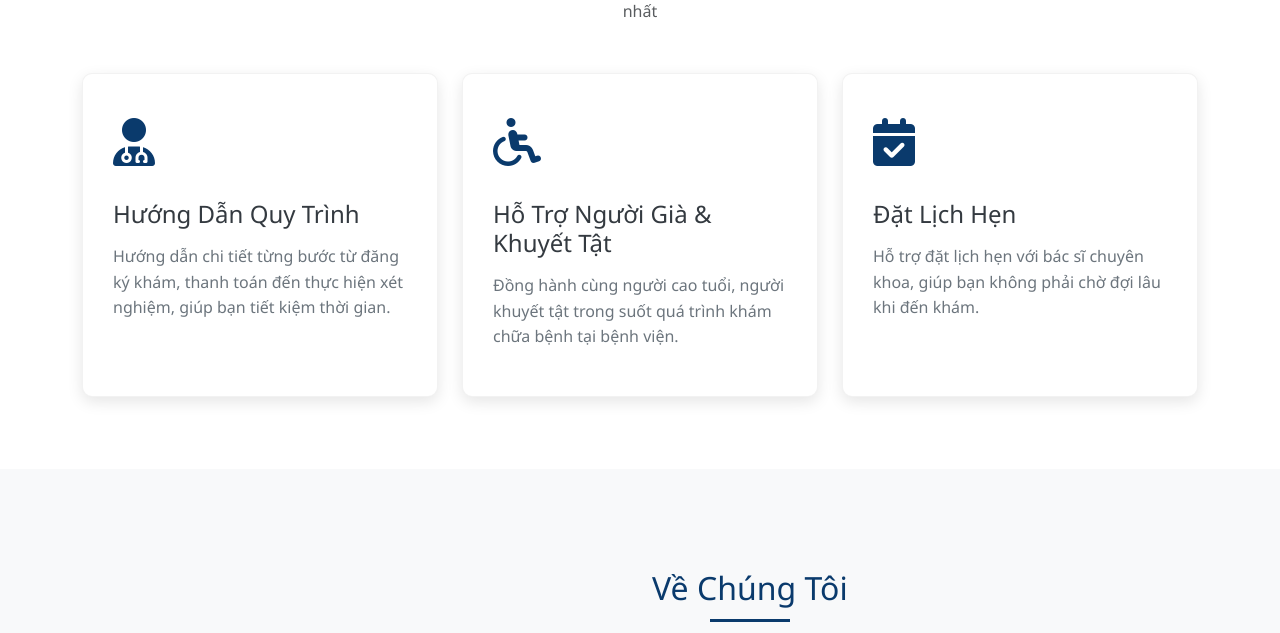
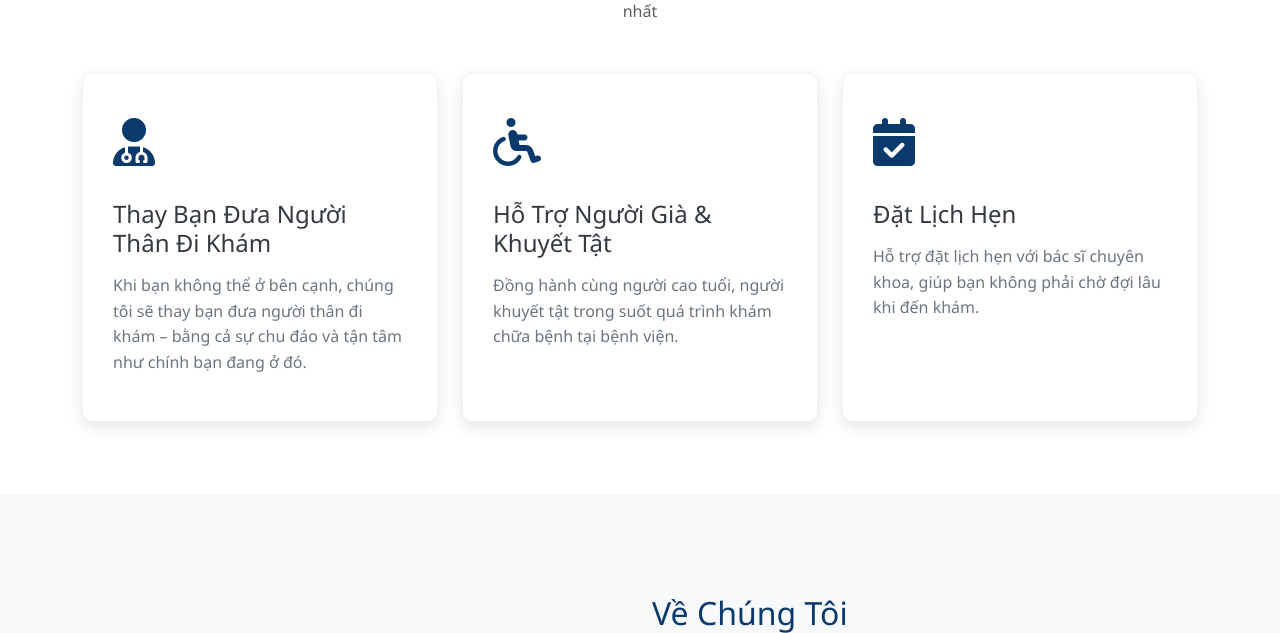
Before and after one commit to sonrasa2k/webDuaBanDiKham, a Flask app: page / in a window 1280 px wide. Shown: the part 963-1596 px from the top of the page. Run offline with Flask 3, Linux system fonts and the light colour scheme.

```diff
--- a/templates/index.html
+++ b/templates/index.html
@@ -449,8 +449,8 @@
             <div class="feature-icon">
               <i class="fas fa-user-md"></i>
             </div>
-            <h4>Hướng Dẫn Quy Trình</h4>
-            <p>Hướng dẫn chi tiết từng bước từ đăng ký khám, thanh toán đến thực hiện xét nghiệm, giúp bạn tiết kiệm thời gian.</p>
+            <h4>Thay Bạn Đưa Người Thân Đi Khám</h4>
+            <p>Khi bạn không thể ở bên cạnh, chúng tôi sẽ thay bạn đưa người thân đi khám – bằng cả sự chu đáo và tận tâm như chính bạn đang ở đó.</p>
           </div>
         </div>
         <div class="col-md-4 mb-4 animate-up animate-delay-1">
```
